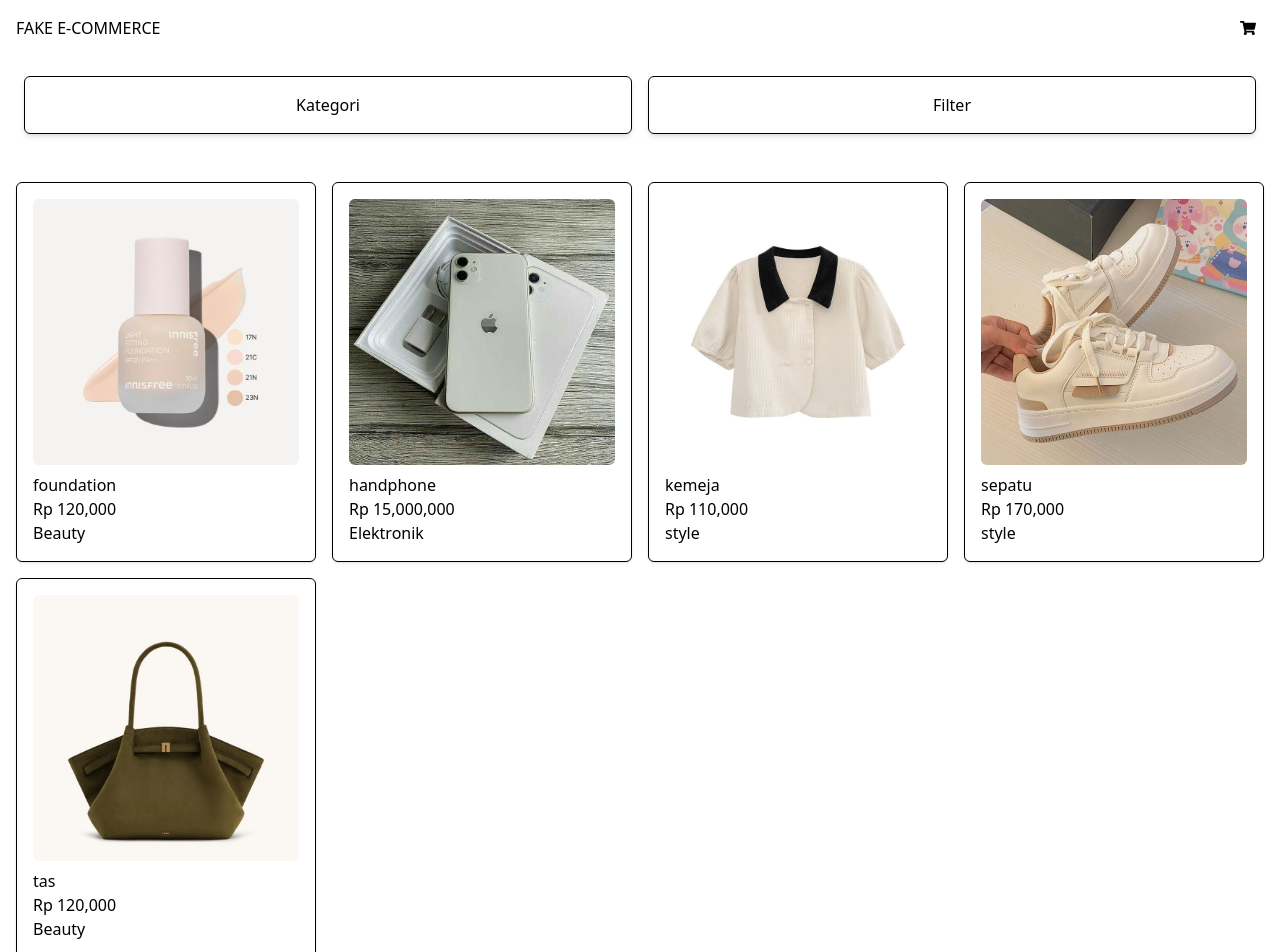
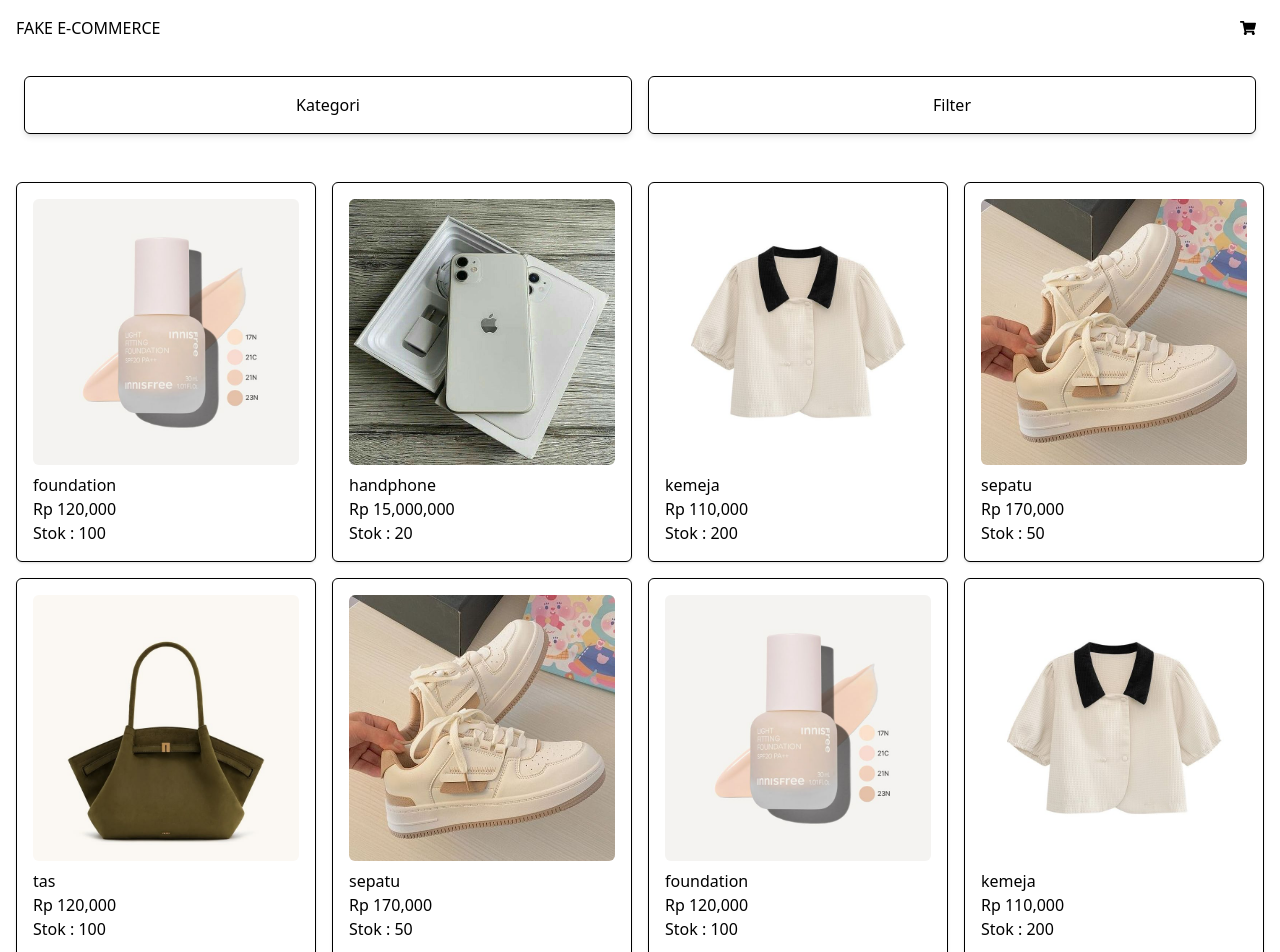
Before and after one commit to sauzanfaza/fake-ecommerce, a Next.js app: page / in a window 1280 px wide. Shown: the top 952 px of the page. Built offline with nearby package versions, Linux system fonts and the light colour scheme.

Commit message:
add cart button at productDetail, add setLoading when user click product card

```diff
--- a/src/app/productDetail/[id]/page.js
+++ b/src/app/productDetail/[id]/page.js
@@ -1,9 +1,10 @@
+'use client';
 import products from "@/data/products";
+import { FaShoppingCart } from "react-icons/fa";
 
-export default async function ProductDetail({params}) {
+export default function ProductDetail({params}) {
     const productId = parseInt(params.id);
     const product = products.find((pd) => pd.id === productId);
-
     if(!product) {
         return <div>Produk tidak ditemukan!!!</div>
     }
@@ -18,9 +19,16 @@ export default async function ProductDetail({params}) {
             />
             </div>
             <div className="w-full sm:w-1/2 flex flex-col justify-center">
-            <h1 className="text-2xl font-bold mb-4">{product.name}</h1>
-            <p className="text-xl font-semibold mt-2">Rp {product.price.toLocaleString()}</p>
-            <p className="mt-2 text-sm">{product.category}</p>
+            <h1 className="text-2xl font-bold mb-2">{product.name}</h1>
+            <p className="text-xl font-semibold ">Rp {product.price.toLocaleString()}</p>
+            <p className="mt-1 text-sm">{product.category}</p>
+            <p className="mt-1 text-sm">stok : {product.stok}</p>
+            <div className="py-5 mt-4">
+            <button
+            className="bg-green-600 hover:bg-green-800 rounded-md flex py-2 px-8 items-center justify-center cursor-pointer">
+                <FaShoppingCart className="text-white text-xl"/>
+            </button>
+            </div>
             </div>
             </div>
         </div>
--- /dev/null
+++ b/src/app/productDetail/cart/page.js
@@ -0,0 +1,5 @@
+export default function Cart() {
+    return (
+        <h1>Ini halaman keranjang</h1>
+    )
+}
--- a/src/components/Header.js
+++ b/src/components/Header.js
@@ -1,14 +1,23 @@
+'use client';
 import {FaShoppingCart} from 'react-icons/fa';
+import { useRouter } from "next/navigation"
 
 
 export default function Header() {
+
+    const router = useRouter();
+    const handleClick = () => {
+        router.push('/productDetail/cart');
+    }
     return(
         <>
         <header className="w-full p-4 flex items-center justify-between mb-5">
             <div className="flex items-center">FAKE E-COMMERCE</div>
             <div className="flex-1"></div>
             <div className="flex items-center mr-2">
-                <button className="cursor-pointer group transition-colors duration-300">
+                <button
+                onClick={handleClick}
+                className="cursor-pointer group transition-colors duration-300">
                     <FaShoppingCart className='text-black group-hover:text-slate-600 transition-colors duration-300'/>
                 </button>
             </div>
--- a/src/components/ProductCard.js
+++ b/src/components/ProductCard.js
@@ -1,11 +1,14 @@
 'use client';
 import products from "@/data/products";
 import { useRouter } from "next/navigation";
+import { useState } from "react";
 
 export default function ProductCard() {
     const router = useRouter();
+    const [isLoading, setIsLoading] = useState(false);
 
     const handleClick = (id) => {
+        setIsLoading(true);
         router.push(`/productDetail/${id}`);
     }
     return(
@@ -15,7 +18,9 @@ export default function ProductCard() {
                 <div
                     onClick={() => handleClick(product.id)}
                     key={product.id}
-                    className="bg-white p-4 rounded-md border shadow aspect-square hover:scale-105 transition-transform duration-300">
+                    className={`bg-white p-4 rounded-md border shadow aspect-square hover:scale-105 transition-transform duration-300 ${
+                        isLoading ? 'opacity-50 pointer-events-none' : ''
+                    }`}>
                         <div className="w-full h-full bg-white rounded-md overflow-hidden flex items-center justify-center mb-2">
                         <img src={product.image} alt={product.category}
                         className="object-contain"
@@ -24,7 +29,7 @@ export default function ProductCard() {
                         <div>
                         <h1>{product.name}</h1>
                         <p>Rp {product.price.toLocaleString()}</p>
-                        <p>{product.category}</p>
+                        <p>Stok : {product.stok}</p>
                         </div>
 
                 </div>
--- a/src/data/products.js
+++ b/src/data/products.js
@@ -4,35 +4,72 @@ const products = [
         name: "foundation",
         price: 120000,
         category: "Beauty",
-        image: '/img/foundation.jpg'
+        image: '/img/foundation.jpg',
+        desciption: 'Foundation flawless dan tahan lama, full coverage.',
+        stok: 100
     },
     {
         id: 2,
         name: "handphone",
         price: 15000000,
         category: "Elektronik",
-        image: '/img/handphone.jpg'
+        image: '/img/handphone.jpg',
+        desciption: 'dengan teknologi AI terbaru, dan penyimpanan besar.',
+        stok: 20
     },
     {
         id: 3,
         name: "kemeja",
         price: 110000,
         category: "style",
-        image: '/img/kemeja.jpg'
+        image: '/img/kemeja.jpg',
+        desciption: 'kemeja lucu, adem dan anti kusut',
+        stok: 200
     },
     {
         id: 4,
         name: "sepatu",
         price: 170000,
         category: "style",
-        image: '/img/sepatu.jpg'
+        image: '/img/sepatu.jpg',
+        desciption: 'stylish, kekinian, dan kece',
+        stok: 50
     },
     {
         id: 5,
         name: "tas",
         price: 120000,
         category: "Beauty",
-        image: '/img/tas.jpg'
+        image: '/img/tas.jpg',
+        desciption: 'tas branded, elegan dan stylish',
+        stok: 100
+    },
+    {
+        id: 6,
+        name: "sepatu",
+        price: 170000,
+        category: "style",
+        image: '/img/sepatu.jpg',
+        desciption: 'stylish, kekinian, dan kece',
+        stok: 50
+    },
+    {
+        id: 7,
+        name: "foundation",
+        price: 120000,
+        category: "Beauty",
+        image: '/img/foundation.jpg',
+        desciption: 'Foundation flawless dan tahan lama, full coverage.',
+        stok: 100
+    },
+    {
+        id: 8,
+        name: "kemeja",
+        price: 110000,
+        category: "style",
+        image: '/img/kemeja.jpg',
+        desciption: 'kemeja lucu, adem dan anti kusut',
+        stok: 200
     },
 ]
 
```
